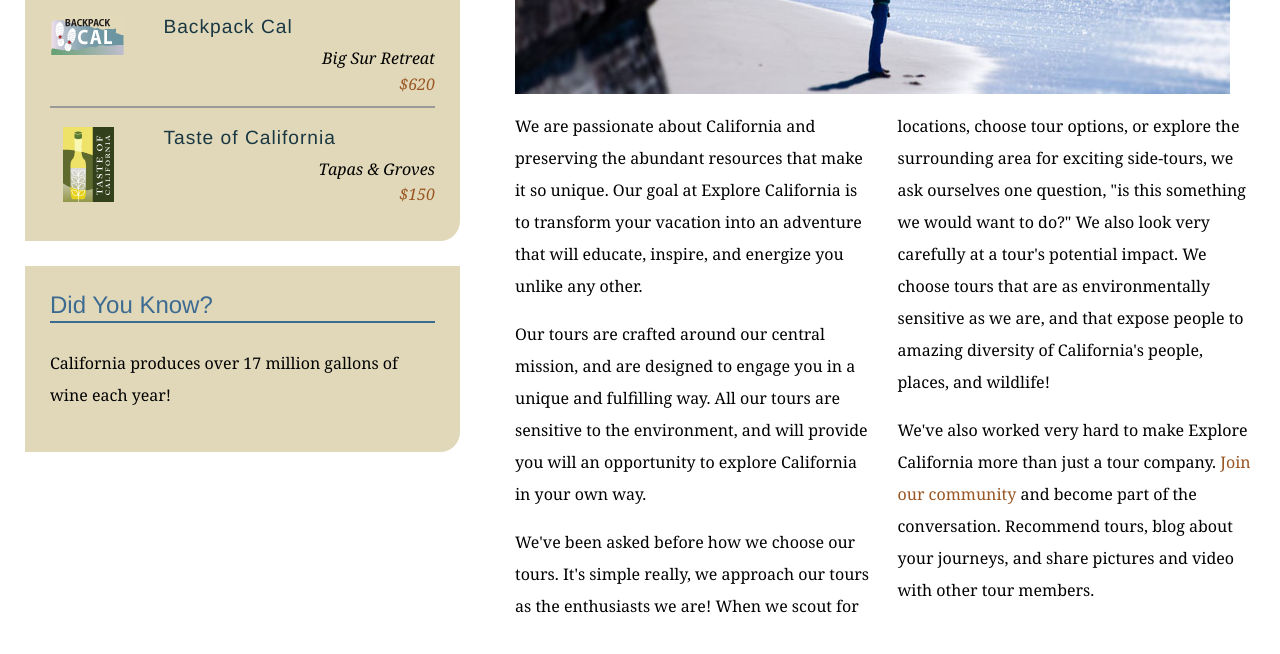
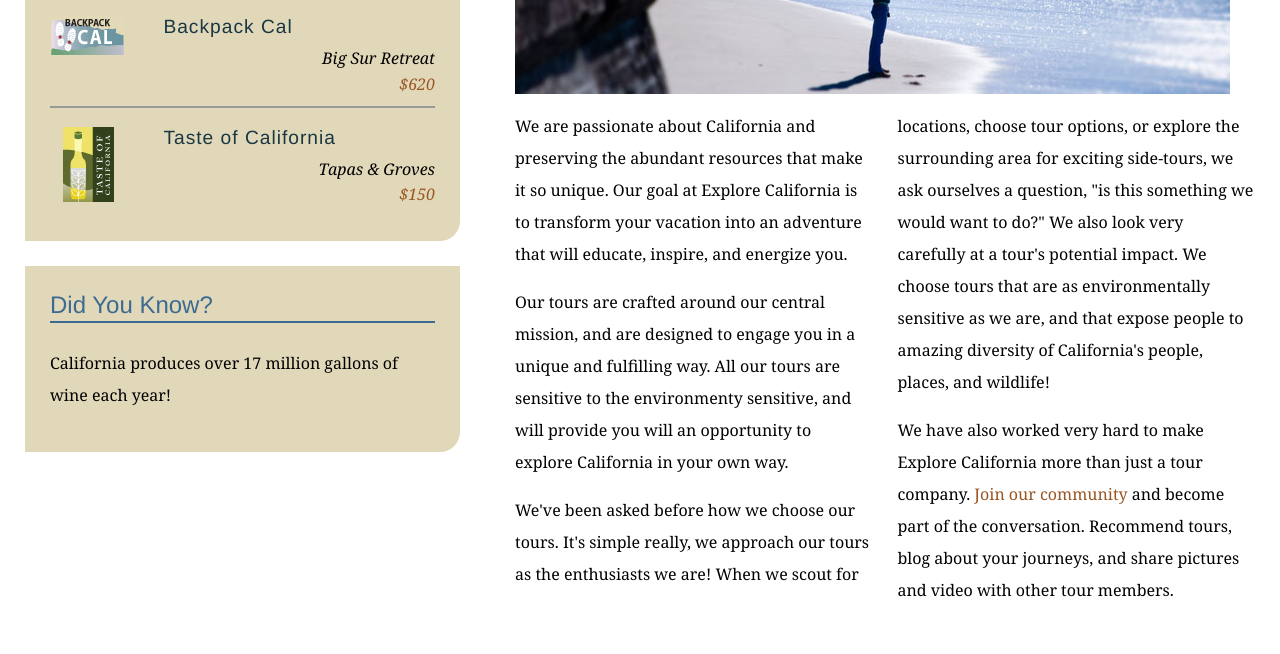
Before and after one commit to hedgehoog/explore_california, a plain HTML site: page mission.html in a window 1280 px wide. Shown: the part 590-1244 px from the top of the page. Drawn offline with Linux system fonts and the light colour scheme.

Commit message:
Text edits on mission page

```diff
--- a/mission.html
+++ b/mission.html
@@ -62,10 +62,10 @@
           <h1>Who we are</h1>
           <img src="assets/images/mission_look.jpg" alt="Looking out at the Pacific" class="articleImage" />
           <div class="multiCol">
-            <p>We are passionate about California and preserving the abundant resources that make it so unique. Our goal at Explore California is to transform your vacation into an adventure that will educate, inspire, and energize you unlike any other.</p>
-            <p>Our tours are crafted around our central mission, and are designed to engage you in a unique and fulfilling way. All our tours are sensitive to the environment, and will provide you will an opportunity to explore California in your own way.</p>
-            <p>We've been asked before how we choose our tours. It's simple really, we approach our tours as the enthusiasts we are! When we scout for locations, choose tour options, or explore the surrounding area for exciting side-tours, we ask ourselves one question, &quot;is this something we would want to do?&quot; We also look very carefully at a tour's potential impact. We choose tours that are as environmentally sensitive as we are, and that expose people to amazing diversity of California's people, places, and wildlife!</p>
-            <p>We've also worked very hard to make Explore California more than just a tour company. <a href="explorers/join.html">Join our community</a> and become part of the conversation. Recommend tours, blog about your journeys, and share pictures and video with other tour members.</p>
+            <p>We are passionate about California and preserving the abundant resources that make it so unique. Our goal at Explore California is to transform your vacation into an adventure that will educate, inspire, and energize you.</p>
+            <p>Our tours are crafted around our central mission, and are designed to engage you in a unique and fulfilling way. All our tours are sensitive to the environmenty sensitive, and will provide you will an opportunity to explore California in your own way.</p>
+            <p>We've been asked before how we choose our tours. It's simple really, we approach our tours as the enthusiasts we are! When we scout for locations, choose tour options, or explore the surrounding area for exciting side-tours, we ask ourselves a question, &quot;is this something we would want to do?&quot; We also look very carefully at a tour's potential impact. We choose tours that are as environmentally sensitive as we are, and that expose people to amazing diversity of California's people, places, and wildlife!</p>
+            <p>We have also worked very hard to make Explore California more than just a tour company. <a href="explorers/join.html">Join our community</a> and become part of the conversation. Recommend tours, blog about your journeys, and share pictures and video with other tour members.</p>
           </div>
         </div>
       </div>
```
